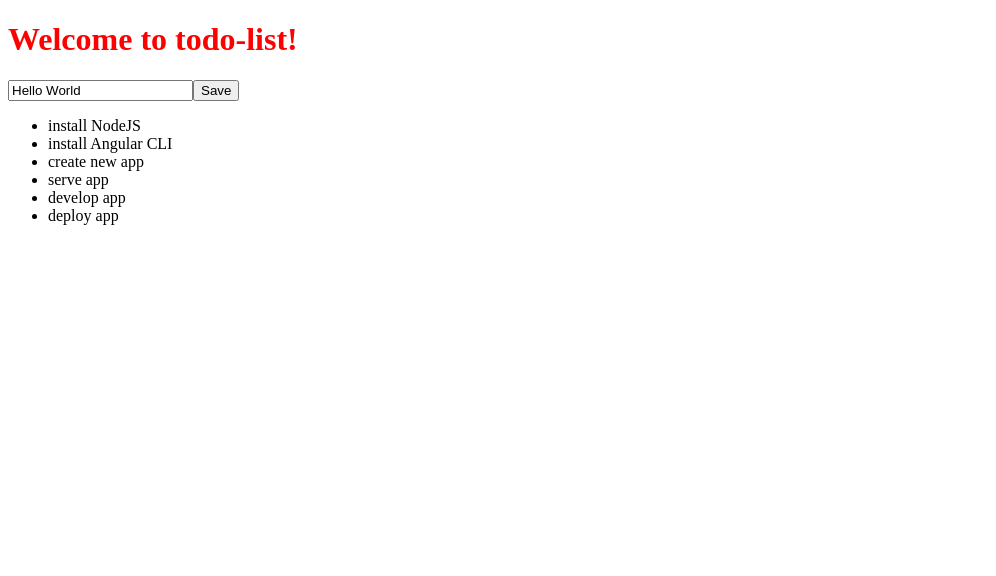
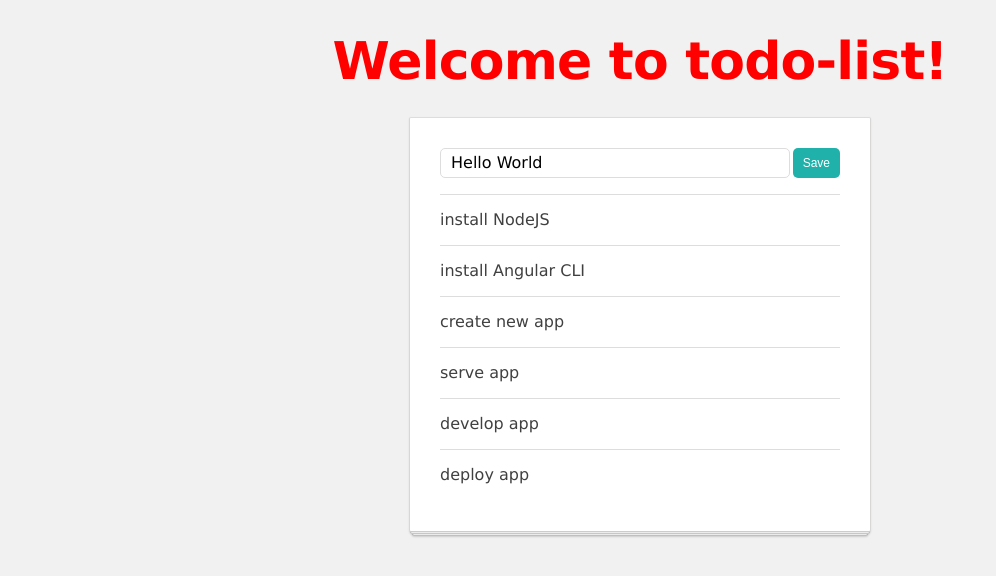
Before and after one commit to lbskinner/ng-girls-todo, an Angular app: page / in a window 1280 px wide. Shown: the top 576 px of the page, without its empty margins (0-996 px from the left). Built offline with nearby package versions, Linux system fonts and the light colour scheme.

Commit message:
added styles to existing components

```diff
--- a/src/app/app.component.ts
+++ b/src/app/app.component.ts
@@ -3,7 +3,7 @@
 @Component({
   selector: 'app-root',
   template: `
-    <h1>Welcome to {{ title }}!</h1>
+    <h1 class="app-title">Welcome to {{ title }}!</h1>
 
     <app-list-manager></app-list-manager>
   `,
--- a/src/app/input-button-unit/input-button-unit.component.css
+++ b/src/app/input-button-unit/input-button-unit.component.css
@@ -0,0 +1,15 @@
+.todo-input {
+  padding: 4px 10px 4px;
+  font-size: 16px;
+  font-family: "Lucida Grande", Verdana, sans-serif;
+  line-height: 20px;
+  border: solid 1px #dddddd;
+  border-radius: 5px;
+  flex-grow: 1;
+}
+
+:host(:not([hidden])) {
+  display: flex;
+  justify-content: space-between;
+  flex-grow: 1;
+}
--- a/src/app/input-button-unit/input-button-unit.component.ts
+++ b/src/app/input-button-unit/input-button-unit.component.ts
@@ -7,11 +7,14 @@
   for example inputElementRef, using a simple syntax - a hash -->
     <!-- keyup event has properties for more specific events -->
     <input
+      class="todo-input"
       #inputElementRef
       [value]="title"
       (keyup.enter)="submitValue($event.target.value)"
     />
-    <button (click)="submitValue(inputElementRef.value)">Save</button>
+    <button class="btn" (click)="submitValue(inputElementRef.value)">
+      Save
+    </button>
   `,
   styleUrls: ['./input-button-unit.component.css'],
 })
--- a/src/app/list-manager/list-manager.component.css
+++ b/src/app/list-manager/list-manager.component.css
@@ -0,0 +1,40 @@
+.todo-app {
+  position: relative;
+  width: 400px;
+  padding: 30px 30px 15px;
+  background: white;
+  border: 1px solid;
+  border-color: #dfdcdc #d9d6d6 #ccc;
+  border-radius: 2px;
+  -webkit-box-shadow: 0 1px 2px rgba(0, 0, 0, 0.1);
+  box-shadow: 0 1px 2px rgba(0, 0, 0, 0.1);
+  margin: 20px auto;
+}
+
+.todo-app::before,
+.todo-app::after {
+  content: "";
+  position: absolute;
+  z-index: -1;
+  height: 4px;
+  background: white;
+  border: 1px solid #ccc;
+  border-radius: 2px;
+}
+
+.todo-app::after {
+  bottom: -3px;
+  left: 0;
+  right: 0;
+  -webkit-box-shadow: 0 1px 2px rgba(0, 0, 0, 0.1);
+  box-shadow: 0 1px 2px rgba(0, 0, 0, 0.1);
+}
+
+.todo-app::before {
+  bottom: -5px;
+  left: 2px;
+  right: 2px;
+  border-color: #c4c4c4;
+  -webkit-box-shadow: 0 1px 2px rgba(0, 0, 0, 0.15);
+  box-shadow: 0 1px 2px rgba(0, 0, 0, 0.15);
+}
--- a/src/app/list-manager/list-manager.component.ts
+++ b/src/app/list-manager/list-manager.component.ts
@@ -4,6 +4,7 @@
 @Component({
   selector: 'app-list-manager',
   template: `
+    <div class="todo-app">
       <!-- catch the submit event  -->
       <app-input-button-unit (submit)="addItem($event)"></app-input-button-unit>
 
@@ -16,6 +17,7 @@
           <app-todo-item [item]="todoItem"></app-todo-item>
         </li>
       </ul>
+    </div>
   `,
   styleUrls: ['./list-manager.component.css'],
 })
--- a/src/app/todo-item/todo-item.component.css
+++ b/src/app/todo-item/todo-item.component.css
@@ -0,0 +1,18 @@
+.todo-item {
+  padding: 10px 0;
+  border-top: solid 1px #ddd;
+  min-height: 30px;
+  line-height: 30px;
+  display: flex;
+  justify-content: space-between;
+}
+
+.todo-checkbox {
+  flex-shrink: 0;
+  margin: auto 1ex auto 0;
+}
+
+.todo-title {
+  flex-grow: 1;
+  padding-left: 11px;
+}
--- a/src/app/todo-item/todo-item.component.ts
+++ b/src/app/todo-item/todo-item.component.ts
@@ -3,7 +3,7 @@
 
 @Component({
   selector: 'app-todo-item',
-  template: ` {{ item.title }} `,
+  template: ` <div class="todo-item">{{ item.title }}</div>`,
   styleUrls: ['./todo-item.component.css'],
 })
 export class TodoItemComponent implements OnInit {
--- a/src/styles.css
+++ b/src/styles.css
@@ -1 +1,61 @@
 /* You can add global styles to this file, and also import other style files */
+html,
+body,
+div,
+span,
+h1,
+p,
+ul,
+li {
+  padding: 0;
+  border: 0;
+  font: inherit;
+  vertical-align: baseline;
+}
+
+body {
+  background: #f1f1f1;
+  font-size: 16px;
+  line-height: 22px;
+  color: #404040;
+  font-family: "Lucida Grande", Verdana, sans-serif;
+}
+
+ol,
+ul {
+  list-style: none;
+}
+
+.btn {
+  background: lightseagreen;
+  color: #fff;
+  padding: 3px 10px;
+  margin: 0 0 0 3px;
+  border: none;
+  border-radius: 5px;
+  font-size: 12px;
+  line-height: 24px;
+  cursor: pointer;
+  vertical-align: bottom;
+}
+
+.btn:hover {
+  background: lightslategrey;
+}
+
+.btn-red {
+  background: red;
+}
+
+.btn-red:hover {
+  background: darkred;
+}
+
+.app-title {
+  font-size: 52px;
+  line-height: 52px;
+  margin-bottom: 30px;
+  font-weight: bold;
+  text-align: center;
+  letter-spacing: -0.8px;
+}
```
Lines whose indentation alone changed are shown as unchanged.
